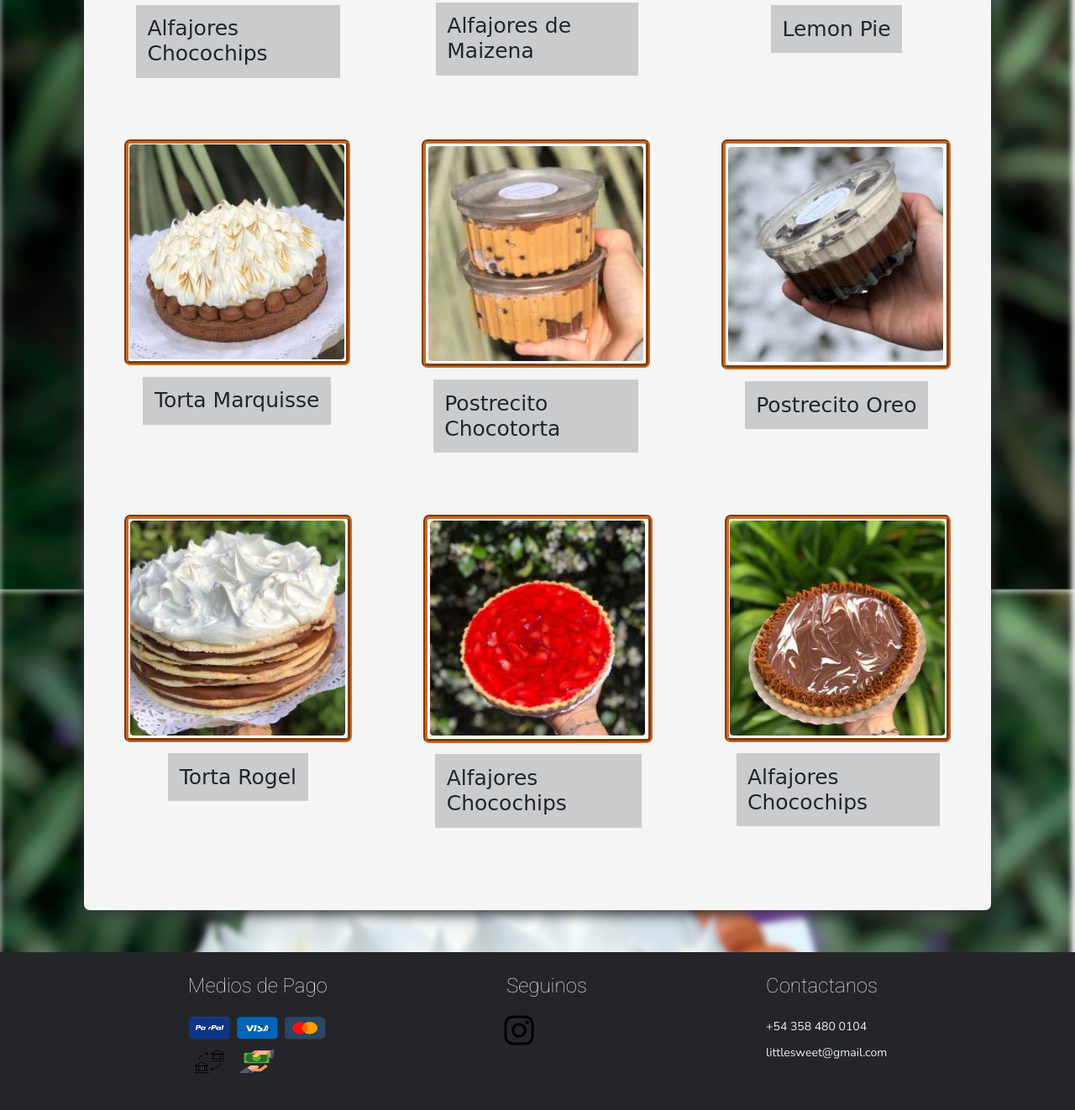
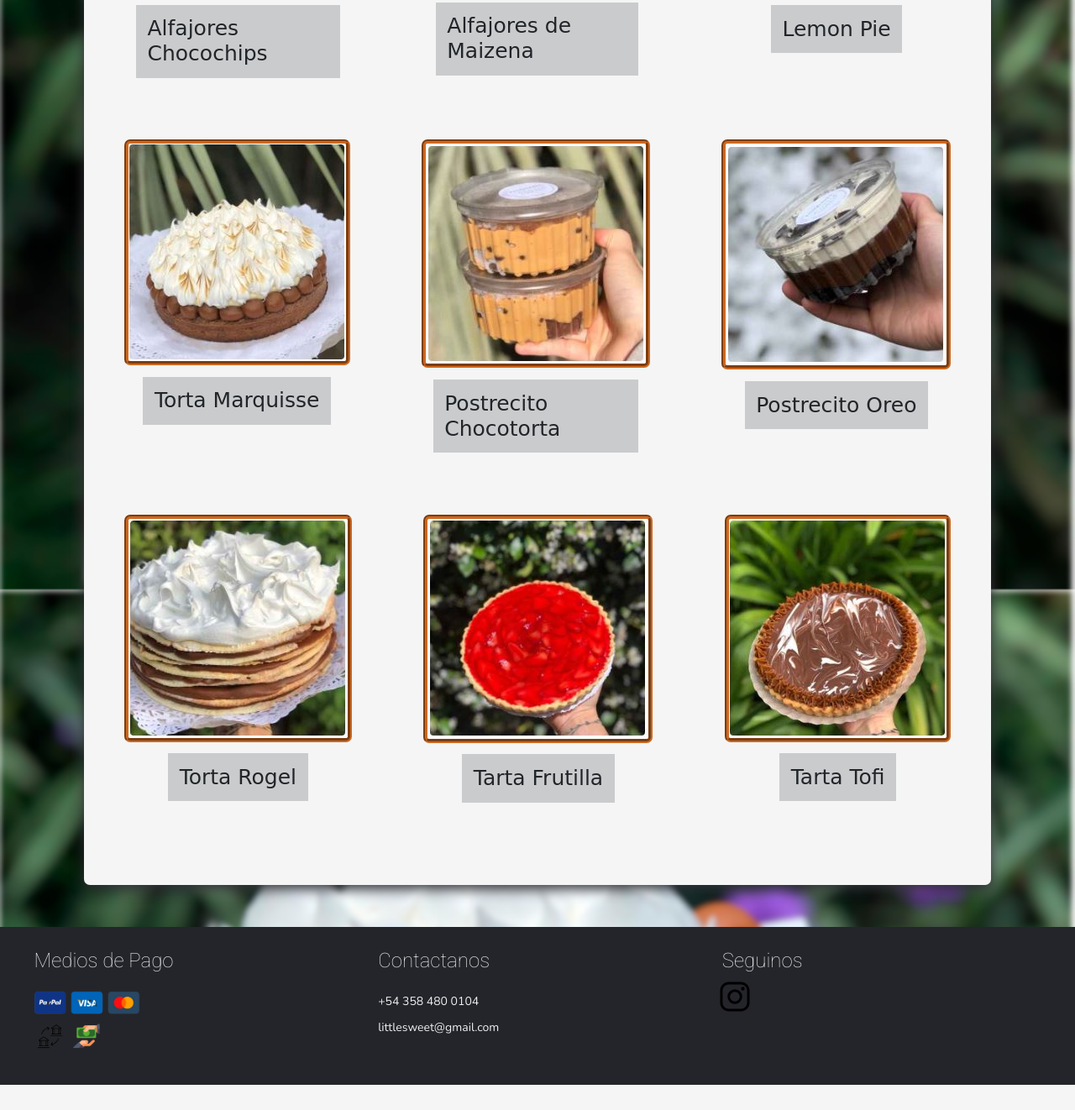
Before and after one commit to OctavioGrassini/desarrollo_web, a website: page Paginas/productos.html in a window 1280 px wide. Shown: the part 576-1898 px from the top of the page at 84% size. After the commit the page ends 1868 px from the top, so only its background shows below. Drawn offline with nearby package versions, Linux system fonts and the light colour scheme; a web font is replaced by a local one.

Commit message:
Footer grid layout

```diff
--- a/Paginas/productos.html
+++ b/Paginas/productos.html
@@ -80,52 +80,52 @@
 
             <div class="centro">
 
-                <div class="productos">
-                    <section class="item">
+                <section class="productos">
+                    <article class="item">
                         <img src="../Imagenes/Productos/alfajores_chocochips.jpg" alt="alfajores_chocochips">
                         <h5>Alfajores Chocochips</h5>
-                    </section>
+                    </article>
 
-                    <section class="item">
+                    <article class="item">
                         <img src="../Imagenes/Productos/alfajores_maizena.jpg" alt="alfajores_maizena">
                         <h5>Alfajores de Maizena</h5>
-                    </section>
+                    </article>
 
-                    <section class="item">
+                    <article class="item">
                         <img src="../Imagenes/Productos/lemonpie.jpg" alt="lemon_pie">
                         <h5>Lemon Pie</h5>
-                    </section>
+                    </article>
 
-                    <section class="item">
+                    <article class="item">
                         <img src="../Imagenes/Productos/marquisse.jpg" alt="marquisse">
                         <h5>Torta Marquisse</h5>
-                    </section>
+                    </article>
 
-                    <section class="item">
+                    <article class="item">
                         <img src="../Imagenes/Productos/postre_chocotorta.jpg" alt="postre_chocotorta">
                         <h5>Postrecito Chocotorta</h5>
-                    </section>
+                    </article>
 
-                    <section class="item">
+                    <article class="item">
                         <img src="../Imagenes/Productos/postre_oreo.jpg" alt="postre_oreo">
                         <h5>Postrecito Oreo</h5>
-                    </section>
+                    </article>
 
-                    <section class="item">
+                    <article class="item">
                         <img src="../Imagenes/Productos/rogel.jpg" alt="rogel">
                         <h5>Torta Rogel</h5>
-                    </section>
+                    </article>
 
-                    <section class="item">
+                    <article class="item">
                         <img src="../Imagenes/Productos/tarta_frutilla.jpg" alt="tarta_frutilla">
-                        <h5>Alfajores Chocochips</h5>
-                    </section>
+                        <h5>Tarta Frutilla</h5>
+                    </article>
 
-                    <section class="item">
+                    <article class="item">
                         <img src="../Imagenes/Productos/tarta_tofi.jpg" alt="tarta_tofi">
-                        <h5>Alfajores Chocochips</h5>
-                    </section>
-                </div>
+                        <h5>Tarta Tofi</h5>
+                    </article>
+                </section>
 
                 <!-- <div class="promos">
                     <h4>Descuentos por Cantidad:</h4>
@@ -152,14 +152,9 @@
 
         <footer>
             <div class="class_footer">
-                <div class="footer_cell">
+                <div class="footer_cell medios_pago">
                     <h4>Medios de Pago</h4>
                     <img class="footer_content" src="../Imagenes\medios-de-pago.jpg" alt="medios de pago" height="100">
-                </div>
-
-                <div class="footer_cell">
-                    <h4>Seguinos</h4>
-                    <a class="footer_content" href="https://www.instagram.com/pastelerialittlesweet/" target="blank"><img src="../Imagenes\logo-instagram.svg" alt="instagram" height="40"></a>
                 </div>
 
                 <div class="footer_cell">
@@ -169,6 +164,12 @@
                         <li>littlesweet@gmail.com</li>
                     </ul>
                 </div>
+
+                <div class="footer_cell">
+                    <h4>Seguinos</h4>
+                    <a class="footer_content" href="https://www.instagram.com/pastelerialittlesweet/" target="blank"><img src="../Imagenes\logo-instagram.svg" alt="instagram" height="40"></a>
+                </div>
+
             </div>
         </footer>
     </div>
--- a/scss/_footer.scss
+++ b/scss/_footer.scss
@@ -24,15 +24,9 @@ footer
 
 .class_footer
 {
-    display: flex;
-    justify-content: space-evenly;
+    display: grid;
+    grid-template-columns: 1fr 1fr 1fr;
     padding: 2%;
-}
-
-.footer_cell
-{
-    display: flex;
-    flex-direction: column;
 }
 
 .footer_content
@@ -40,20 +34,26 @@ footer
     padding: 10px;
 }
 
+.medios_pago
+{
+    height: 100%;
+    width: 75%;
+}
+
 //Responsive
 
-@media only screen and (max-width: 900px)
+@media only screen and (max-width: 650px)
 {
     .class_footer
     {
-        flex-direction: column;
-        align-items: center;
-        text-align: center;
+        grid-template-columns: 1fr;
+        grid-template-rows: 1fr 1fr 1fr;
+        align-items: left;
+        text-align: left;
     }
 
     .footer_cell
     {
         padding-top: 5%;
-        border-bottom: solid 2px #17171a;
     }
 }
```
Also changed, not shown: Paginas/como-comprar.html (+7 -6 lines), Paginas/contacto.html (+7 -6 lines), Paginas/galeria.html (+7 -6 lines), index.html (+7 -6 lines), css/main.css.
